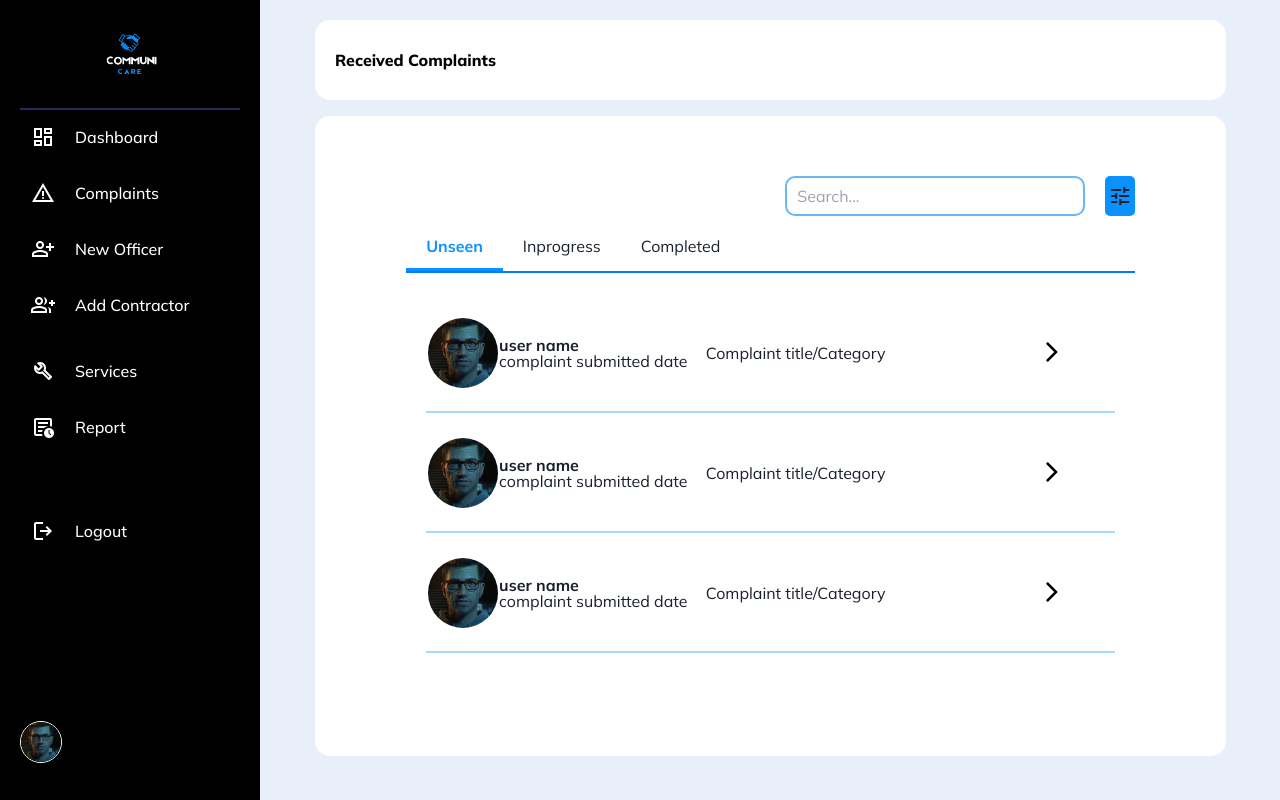
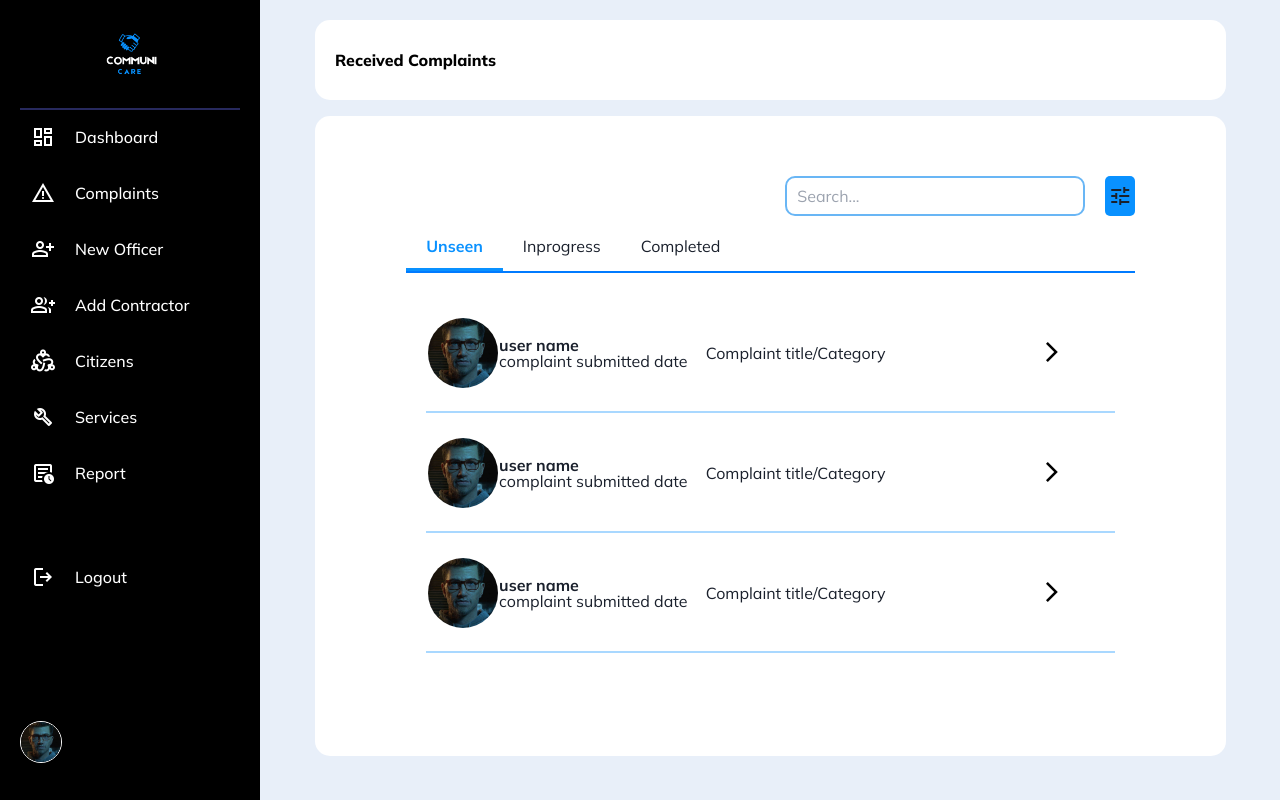
Before and after one commit to CommuniCareSL/CommuniCare-WebApp, a React (Vite) app: page /Complaints in a window 1280 px wide. Built offline with nearby package versions, Linux system fonts and the light colour scheme.

Commit message:
add new functionality to Admin sidebar

```diff
--- a/src/components/Admin/AbsentOfficertable.jsx
+++ b/src/components/Admin/AbsentOfficertable.jsx
@@ -8,7 +8,7 @@ function AbsentOfficertable() {
     <>
       <a href="">
         <div className="admin-dashboard-linked-title-bar">
-          <h3>Approved Absent Request</h3>
+          <h3>Today's Absents Officers</h3>
           <img src={ClickIcon} alt="Click" />
         <h3>...</h3>
         </div>
--- a/src/components/Admin/Sidebar.jsx
+++ b/src/components/Admin/Sidebar.jsx
@@ -39,17 +39,19 @@ const Sidebar = () => {
             Add Contractor
           </a>
         </li>
-
-        <h4>
-          {/* <span>General</span> */}
-          {/* <div className="menu-separator"></div> */}
-        </h4>
+        <li>
+          <a href="#">
+          <span class="material-symbols-outlined">diversity_2</span>
+            Citizens
+          </a>
+        </li>
         <li>
           <a href="#">
             <span className="material-symbols-outlined">build</span>
             Services
           </a>
         </li>
+
         <li>
           <a href="#">
             <span className="material-symbols-outlined">overview</span>
```
